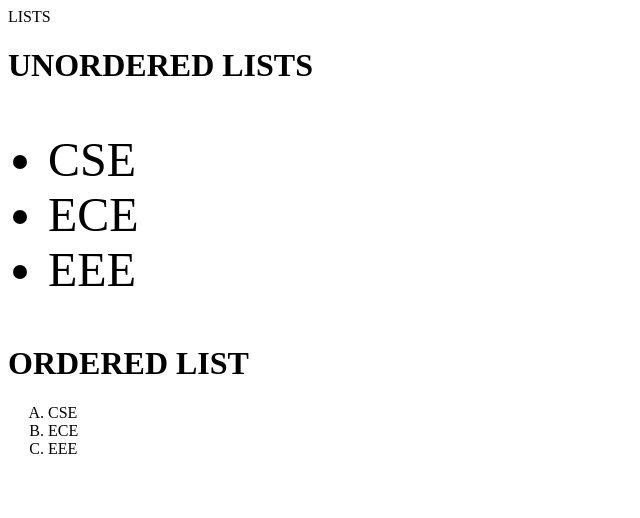
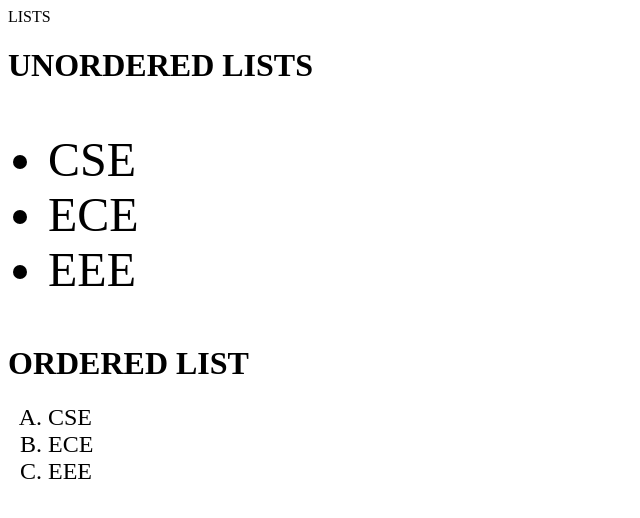
Before and after one commit to OlatomiwaOB/list, a plain HTML site: page index.html in a window 1280 px wide. Shown: the whole page, without its empty margins (0-640 px from the left). Drawn offline with Linux system fonts and the light colour scheme.

Commit message:
change font size to 5

```diff
--- a/index.html
+++ b/index.html
@@ -13,7 +13,7 @@
       </ul>
     </font>
      <h1>ORDERED LIST</h1>
-    <font size="3">
+    <font size="5">
     <ol type="A">
       <li>CSE</li>
       <li>ECE</li>
```
